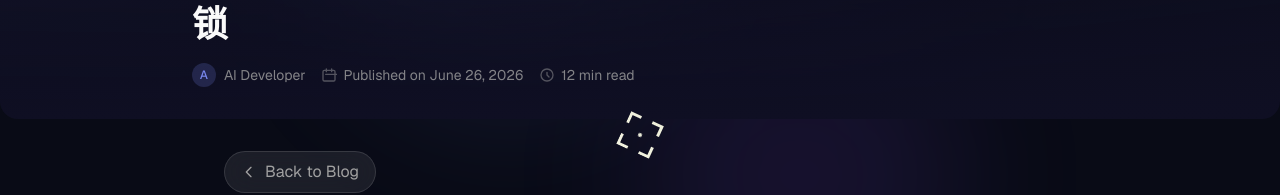
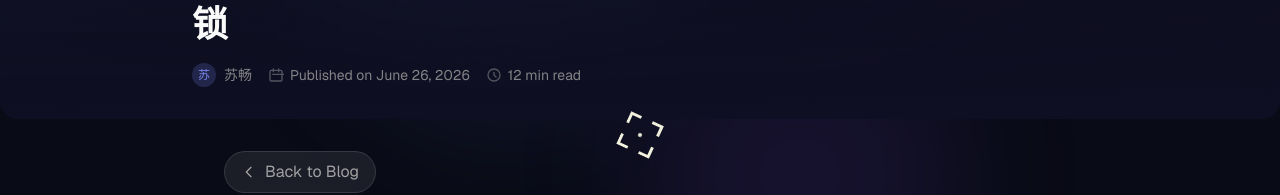
Before and after one commit to hhhhhhh520/personal-website, a Next.js app: page /en/blog/agenthub-contract-v1 in a window 1280 px wide. Shown: the part 265-460 px from the top of the page. Built offline with nearby package versions, Linux system fonts and the light colour scheme; no server answers.

Commit message:
fix(identity): 博客署名 AI Developer→苏畅 + 补上缺失的品牌化头像 SVG(原引用 404)

```diff
--- a/data/blogs.ts
+++ b/data/blogs.ts
@@ -34,9 +34,9 @@ export interface Author {
 // Pre-defined authors
 const authors: Record<string, Author> = {
   default: {
-    name: 'AI Developer',
+    name: '苏畅',
     avatar: '/images/avatar.svg',
-    bio: 'AI application developer focused on LLM agents and automation tools.',
+    bio: 'AI 应用开发者，专注 LLM Agent 与自动化工具的全栈实现。',
   },
 };
 
```
Also changed, not shown: public/images/avatar.svg (added).
